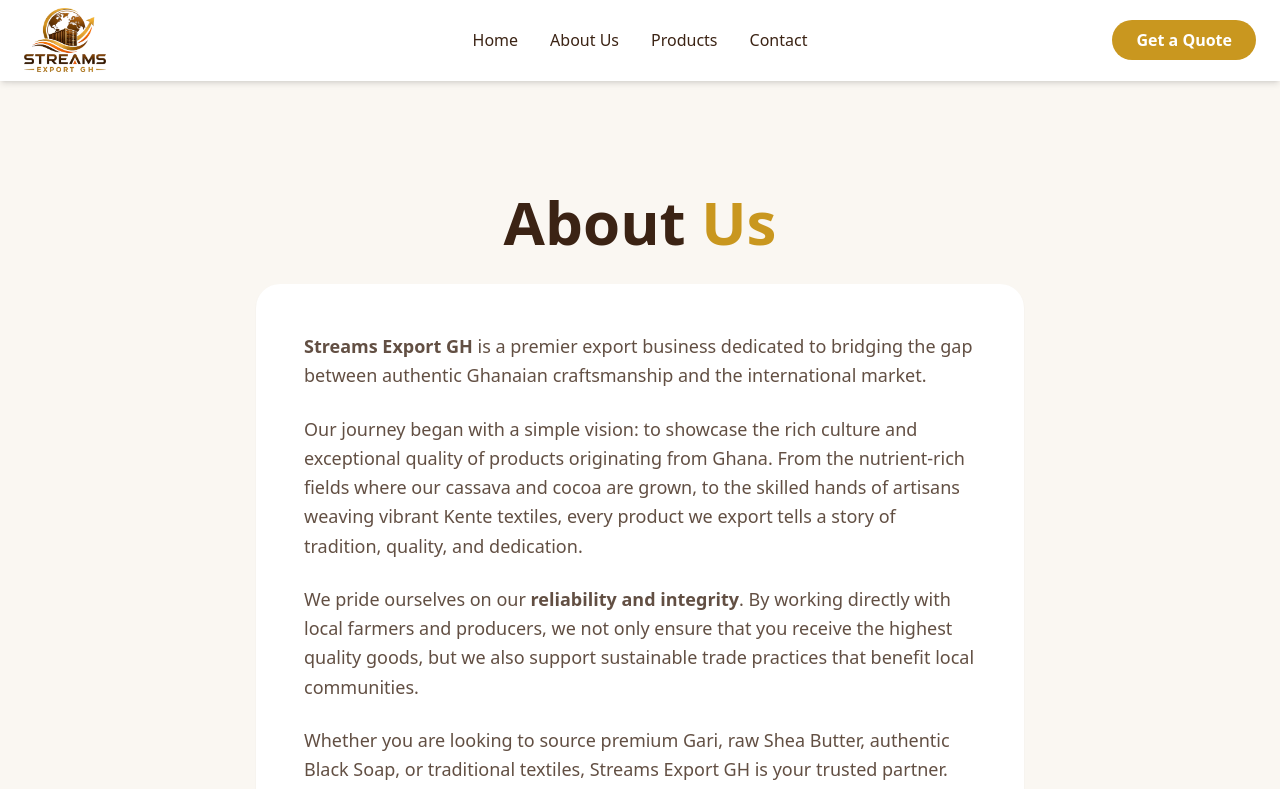
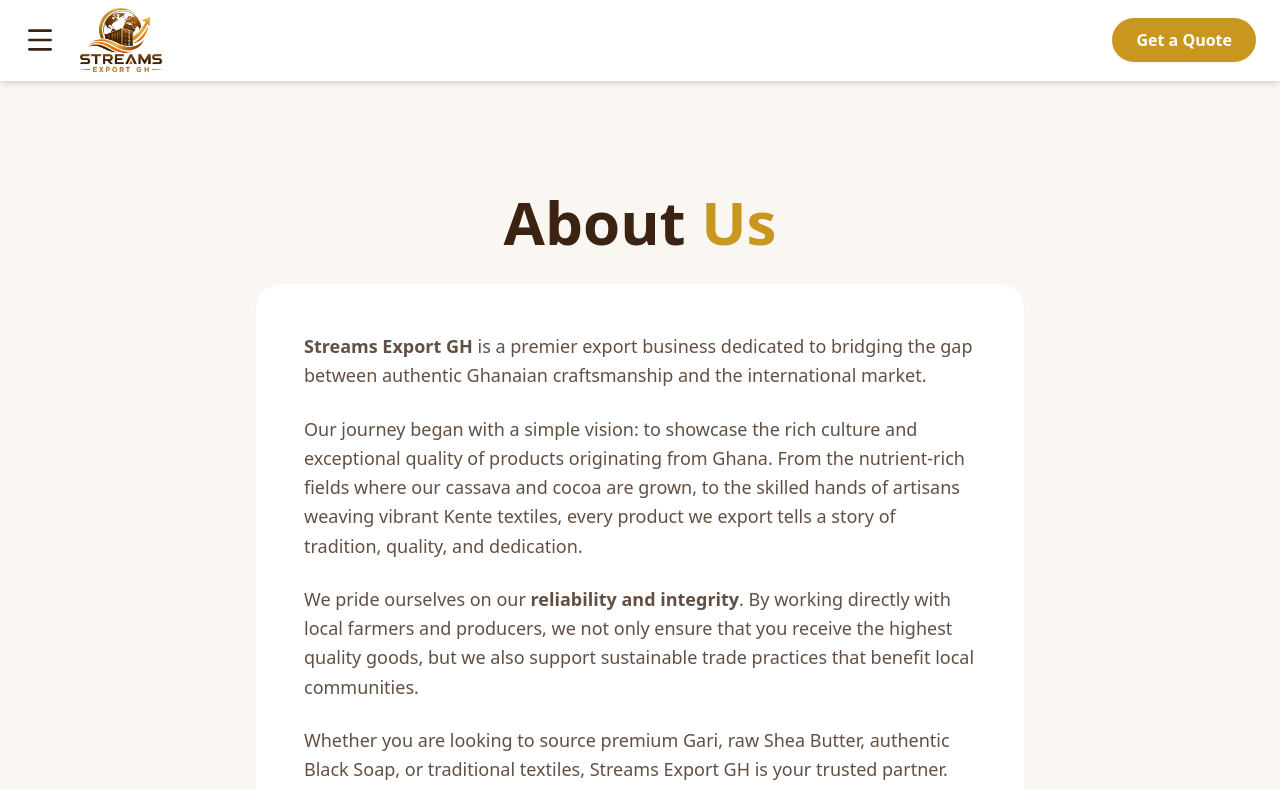
Before and after one commit to freddylabs/streams-export-gh, a Next.js app: page /about in a window 1280 px wide. Shown: the top 789 px of the page. Built offline with nearby package versions, Linux system fonts and the light colour scheme.

Commit message:
Fix UI layout: universal hamburger menu, new Hero animations, and device fitting

```diff
--- a/src/components/Hero.tsx
+++ b/src/components/Hero.tsx
@@ -12,7 +12,7 @@
   ];
 
   return (
-    <section className="relative h-[100svh] flex items-center justify-center overflow-hidden pt-20 pb-4">
+    <section className="relative h-[100svh] min-h-[600px] flex items-center justify-center overflow-hidden pt-28 pb-8">
       {/* Background Image with Overlay */}
       <div
         className="absolute inset-0 z-0 bg-cover bg-center bg-no-repeat"
@@ -27,9 +27,9 @@
         <div className="max-w-5xl mx-auto flex flex-col items-center text-center">
 
           <motion.div
-            initial={{ opacity: 0, y: 20 }}
-            animate={{ opacity: 1, y: 0 }}
-            transition={{ duration: 0.6 }}
+            initial={{ opacity: 0, scale: 0.8, filter: "blur(10px)" }}
+            animate={{ opacity: 1, scale: 1, filter: "blur(0px)" }}
+            transition={{ duration: 0.8, ease: "easeOut" }}
             className="flex flex-col items-center justify-center space-y-4 mb-4 md:mb-6"
           >
             {/* Added Logo specifically requested by user */}
@@ -41,22 +41,22 @@
 
             <div className="flex items-center bg-white/10 backdrop-blur-sm border border-brand-gold/30 rounded-full px-4 md:px-5 py-1 md:py-1.5 w-fit shadow-lg">
               <Globe className="w-4 md:w-5 h-4 md:h-5 text-brand-gold mr-2 md:mr-3" />
-              <span className="text-white text-xs md:text-sm font-inter font-semibold tracking-wide uppercase">
+              <span className="text-white text-[10px] sm:text-xs md:text-sm font-inter font-semibold tracking-wide uppercase">
                 Direct from Ghana
               </span>
               <div className="ml-3 md:ml-4 flex space-x-1 md:space-x-1.5">
-                <span className="w-2.5 h-2.5 md:w-3.5 md:h-3.5 rounded-full bg-brand-red"></span>
-                <span className="w-2.5 h-2.5 md:w-3.5 md:h-3.5 rounded-full bg-brand-flagGold"></span>
-                <span className="w-2.5 h-2.5 md:w-3.5 md:h-3.5 rounded-full bg-brand-green"></span>
+                <span className="w-2 h-2 md:w-3.5 md:h-3.5 rounded-full bg-brand-red"></span>
+                <span className="w-2 h-2 md:w-3.5 md:h-3.5 rounded-full bg-brand-flagGold"></span>
+                <span className="w-2 h-2 md:w-3.5 md:h-3.5 rounded-full bg-brand-green"></span>
               </div>
             </div>
           </motion.div>
 
           <motion.h1
-            initial={{ opacity: 0, y: 30 }}
-            animate={{ opacity: 1, y: 0 }}
-            transition={{ duration: 0.6, delay: 0.2 }}
-            className="text-4xl sm:text-5xl md:text-6xl lg:text-7xl font-poppins font-bold text-white leading-tight mb-4 md:mb-6 drop-shadow-2xl"
+            initial={{ opacity: 0, scale: 0.9, filter: "blur(10px)" }}
+            animate={{ opacity: 1, scale: 1, filter: "blur(0px)" }}
+            transition={{ duration: 0.8, delay: 0.2, ease: "easeOut" }}
+            className="text-3xl sm:text-4xl md:text-6xl lg:text-7xl font-poppins font-bold text-white leading-tight mb-4 drop-shadow-2xl"
           >
             IMPORT THE <br className="hidden md:block" />
             <span className="text-transparent bg-clip-text bg-gradient-to-r from-brand-gold to-brand-flagGold">
@@ -65,30 +65,30 @@
           </motion.h1>
 
           <motion.p
-            initial={{ opacity: 0, y: 30 }}
+            initial={{ opacity: 0, y: 20 }}
             animate={{ opacity: 1, y: 0 }}
             transition={{ duration: 0.6, delay: 0.4 }}
-            className="text-base sm:text-lg md:text-xl text-gray-200 font-inter max-w-2xl mb-8 md:mb-10 leading-relaxed drop-shadow-md mx-auto px-2"
+            className="text-sm sm:text-base md:text-lg text-gray-200 font-inter max-w-2xl mb-6 md:mb-8 leading-relaxed drop-shadow-md mx-auto px-4"
           >
             Partner with us to source premium Ghanaian goods for your international market and everyday living.
           </motion.p>
 
           <motion.div
-            initial={{ opacity: 0, y: 30 }}
+            initial={{ opacity: 0, y: 20 }}
             animate={{ opacity: 1, y: 0 }}
             transition={{ duration: 0.6, delay: 0.6 }}
-            className="flex flex-col sm:flex-row space-y-3 sm:space-y-0 sm:space-x-4 mb-10 md:mb-12"
+            className="flex flex-col sm:flex-row space-y-3 sm:space-y-0 sm:space-x-4 mb-6 md:mb-10"
           >
             <Link
               href="/quote"
-              className="btn-shimmer flex items-center justify-center bg-brand-gold text-brand-brown font-bold text-lg px-10 py-5 rounded-full hover:bg-brand-orange hover:text-white transition-all transform hover:scale-105 shadow-xl"
+              className="btn-shimmer flex items-center justify-center bg-brand-gold text-brand-brown font-bold text-sm md:text-base lg:text-lg px-6 py-3 md:px-8 md:py-4 rounded-full hover:bg-brand-orange hover:text-white transition-all transform hover:scale-105 shadow-xl"
             >
               Get a Quote
-              <ArrowRight className="ml-2 w-6 h-6" />
+              <ArrowRight className="ml-2 w-5 h-5" />
             </Link>
             <Link
               href="/products"
-              className="flex items-center justify-center bg-black/20 backdrop-blur-sm border-2 border-brand-gold/50 text-white font-bold text-lg px-10 py-5 rounded-full hover:bg-white/10 hover:border-brand-gold transition-all shadow-xl"
+              className="flex items-center justify-center bg-black/20 backdrop-blur-sm border border-brand-gold/50 text-white font-bold text-sm md:text-base lg:text-lg px-6 py-3 md:px-8 md:py-4 rounded-full hover:bg-white/10 hover:border-brand-gold transition-all shadow-xl"
             >
               Explore Products
             </Link>
--- a/src/components/Navbar.tsx
+++ b/src/components/Navbar.tsx
@@ -42,10 +42,17 @@
     >
       <div className="container mx-auto px-6">
         <div className="flex items-center justify-between relative">
-          {/* eslint-disable-next-line @next/next/no-html-link-for-pages */}
-          <div className="flex-1 md:flex-none flex items-center">
+
+          <div className="flex flex-1 items-center">
+            <button
+              className={`mr-4 md:mr-6 transition-colors ${isWhiteNavbar ? 'text-brand-brown hover:text-brand-gold' : 'text-white hover:text-brand-gold'}`}
+              onClick={() => setIsMobileMenuOpen(!isMobileMenuOpen)}
+              aria-label="Toggle menu"
+            >
+              {isMobileMenuOpen ? <X className="w-8 h-8" /> : <Menu className="w-8 h-8" />}
+            </button>
             {(!isHomePage || isScrolled) && (
-              <a href="/" className="flex items-center mr-8 transition-opacity duration-300">
+              <a href="/" className="flex items-center transition-opacity duration-300">
                 <Image
                   src="/logo_transparent.png"
                   alt="Streams Export GH Logo"
@@ -58,63 +65,27 @@
             )}
           </div>
 
-          <nav className="hidden md:flex items-center space-x-8 absolute left-1/2 transform -translate-x-1/2">
-            {navLinks.map((link) => {
-              const isHomeLink = link.href === "/";
-              const textColor = isWhiteNavbar ? 'text-brand-brown' : 'text-white';
-
-              if (isHomeLink) {
-                return (
-                  // eslint-disable-next-line @next/next/no-html-link-for-pages
-                  <a
-                    key={link.name}
-                    href={link.href}
-                    className={`${textColor} hover:text-brand-gold font-inter font-medium transition-colors`}
-                  >
-                    {link.name}
-                  </a>
-                );
-              }
-              return (
-                <Link
-                  key={link.name}
-                  href={link.href}
-                  className={`${textColor} hover:text-brand-gold font-inter font-medium transition-colors`}
-                >
-                  {link.name}
-                </Link>
-              );
-            })}
-          </nav>
-
-          <div className="hidden md:flex flex-1 justify-end">
+          <div className="flex justify-end">
             <Link
               href="/quote"
-              className="btn-shimmer bg-brand-gold text-white font-semibold px-6 py-2 rounded-full hover:bg-brand-orange transition-colors"
+              className="btn-shimmer bg-brand-gold text-white font-semibold px-5 py-2 md:px-6 md:py-2.5 rounded-full hover:bg-brand-orange transition-colors text-sm md:text-base shadow-sm"
             >
               Get a Quote
             </Link>
           </div>
-
-          <button
-            className={`md:hidden ${isWhiteNavbar ? 'text-brand-brown' : 'text-white'}`}
-            onClick={() => setIsMobileMenuOpen(!isMobileMenuOpen)}
-            aria-label="Toggle menu"
-          >
-            {isMobileMenuOpen ? <X className="w-7 h-7" /> : <Menu className="w-7 h-7" />}
-          </button>
         </div>
       </div>
 
       <AnimatePresence>
         {isMobileMenuOpen && (
           <motion.div
-            initial={{ opacity: 0, height: 0 }}
-            animate={{ opacity: 1, height: "auto" }}
-            exit={{ opacity: 0, height: 0 }}
-            className="md:hidden bg-white border-t border-gray-100"
+            initial={{ opacity: 0, y: -10 }}
+            animate={{ opacity: 1, y: 0 }}
+            exit={{ opacity: 0, y: -10 }}
+            transition={{ duration: 0.2 }}
+            className="absolute top-full left-0 right-0 bg-white shadow-xl border-t border-gray-100"
           >
-            <div className="flex flex-col px-6 py-4 space-y-4 shadow-lg">
+            <div className="container mx-auto px-6 py-6 flex flex-col space-y-4">
               {navLinks.map((link) => {
                 const isHomeLink = link.href === "/";
 
@@ -125,7 +96,7 @@
                       key={link.name}
                       href={link.href}
                       onClick={() => setIsMobileMenuOpen(false)}
-                      className="text-brand-brown hover:text-brand-gold font-inter text-lg font-medium"
+                      className="text-brand-brown hover:text-brand-gold font-poppins text-xl font-medium transition-colors"
                     >
                       {link.name}
                     </a>
@@ -136,19 +107,12 @@
                     key={link.name}
                     href={link.href}
                     onClick={() => setIsMobileMenuOpen(false)}
-                    className="text-brand-brown hover:text-brand-gold font-inter text-lg font-medium"
+                    className="text-brand-brown hover:text-brand-gold font-poppins text-xl font-medium transition-colors"
                   >
                     {link.name}
                   </Link>
                 );
               })}
-              <Link
-                href="/quote"
-                onClick={() => setIsMobileMenuOpen(false)}
-                className="btn-shimmer bg-brand-gold text-white text-center font-semibold px-6 py-3 rounded-full hover:bg-brand-orange transition-colors"
-              >
-                Get a Quote
-              </Link>
             </div>
           </motion.div>
         )}
```
